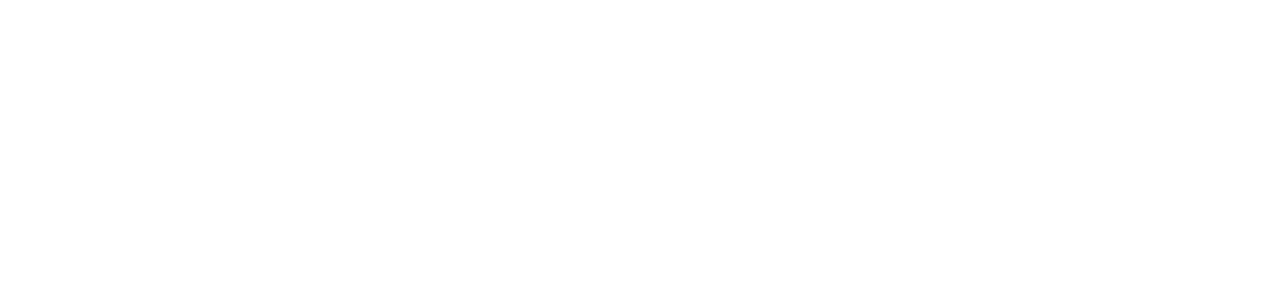
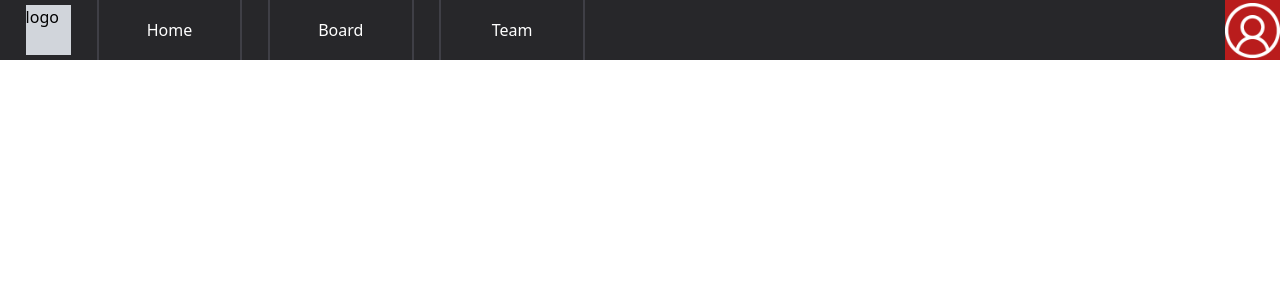
Before and after one commit to SroLyQ/Scrim-App-Frontend-revised, a React (Create React App) app: page /profile in a window 1280 px wide. Before the commit this address had no page. Shown: the top 300 px of the page. Built offline with nearby package versions, Linux system fonts and the light colour scheme.

Commit message:
แก้

```diff
--- a/src/App.tsx
+++ b/src/App.tsx
@@ -7,6 +7,7 @@
 import HomePage from './pages/HomePage';
 import BoardPage from './pages/BoardPage';
 import TeamPage from './pages/TeamPage';
+import ProfilePage from './pages/ProfilePage';
 
 function App() {
   return (
@@ -17,6 +18,7 @@
         <Route path = '/' element = {<HomePage/>}/>
         <Route path = '/board' element = {<BoardPage/>}/>
         <Route path='/team/:id' element={<TeamPage/>}/>
+        <Route path='/profile' element={<ProfilePage/>}/>
       </Routes>
     </BrowserRouter>
   );
--- a/src/components/HeaderComponent.tsx
+++ b/src/components/HeaderComponent.tsx
@@ -28,7 +28,7 @@
         }
         const profileClickHandler = () => {
             console.log('Profile')
-            path='/Profile'
+            path='/profile'
             navigate(path)
         }
 
--- a/src/pages/ProfilePage.tsx
+++ b/src/pages/ProfilePage.tsx
@@ -1,8 +1,10 @@
+import { useParams } from "react-router-dom"
 import HeaderComponent from "../components/HeaderComponent";
 
 
 
 const ProfilePage : React.FC = () =>{
+    let {id} = useParams();
     return (
         <HeaderComponent/>
     )
```
